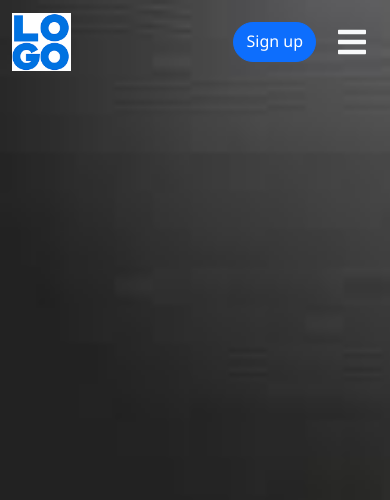
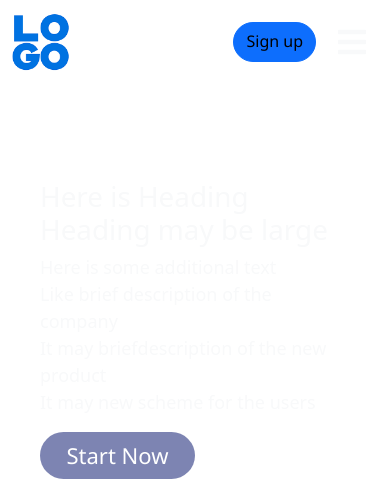
Before and after one commit to smit9924/EnsembleLandingPage, a Django app: page / in a window 390 px wide. Shown: the top 500 px of the page. Run offline with Django 4.2, Linux system fonts and the light colour scheme; some libraries are stand-ins or nearby versions.

Commit message:
videoframe and text added to in the header

```diff
--- a/static/css/index.css
+++ b/static/css/index.css
@@ -1,77 +1,119 @@
-section header{
+section header {
     height: 100vh;
     background-image: url("../img/HeaderBackground.jpg");
     background-repeat: no-repeat;
     background-size: cover;
 }
 
-.navLogo    {
+.navLogo {
     max-width: 60%;
     height: auto;
 }
 
-.navButton{
+.navButton {
     border-radius: 999px;
     margin-left: 10px;
     margin-right: 10px;
 }
-.navLinkButton{
+
+.navLinkButton {
     border-radius: 999px;
 }
 
-.rightElementContaienr{
+.rightElementContaienr {
     margin-left: auto;
 }
 
-.mr-10px{
+.mr-10px {
     margin-right: 10x;
 }
 
-.navLinkFont{
-    color: white!important;
+.navLinkFont {
+    color: white !important;
     font-family: 'Noto Sans';
     text-decoration: none;
 }
-.navHamburger{
+
+.navHamburger {
     font-size: 2rem;
 }
 
-.toggleFont{
-    color: white!important;
+.toggleFont {
+    color: white !important;
     font-family: 'Noto Sans';
     text-decoration: none;
 }
-@media (max-width: 350px){
-    .xxs-none{
+
+@media (max-width: 350px) {
+    .xxs-none {
         display: none;
     }
-    .xxs-block{
-        display: block!important;
+
+    .xxs-block {
+        display: block !important;
     }
 }
-@media (max-width:230px){
-    .xxxs-none{
+
+@media (max-width:230px) {
+    .xxxs-none {
         display: none;
     }
 }
 
+@media (max-width: 576px) {
+    .toggleFont {
+        color: black !important;
+        font-family: 'Noto Sans';
+        text-decoration: none;
+    }
+    section header {
+        height: 100vh;
+        background-image: none;
+        background-repeat: no-repeat;
+        background-size: cover;
+    }
+}
+
+@media (max-width: 768px)
+{
+    .ratio-16x10 {
+        --bs-aspect-ratio: calc(10 / 16 * 100%);
+    }
+}
+
 @media (max-width: 992px) {
-    .navLinkBg{
+    .navLinkBg {
         background-color: white;
     }
-    .navLinkFont{
-        color: black!important;
+
+    .navLinkFont {
+        color: black !important;
         font-family: 'Noto Sans';
         text-decoration: none;
     }
 }
 
-@media (max-width: 576){
-    .toggleFont{
-        color: black!important;
-        font-family: 'Noto Sans';
-        text-decoration: none;
-    }
+
+.ratio-16x10 {
+    --bs-aspect-ratio: calc(10 / 16 * 100%);
+}
+
+.mt-7 {
+    margin-top: 4rem !important;
+}
+
+.headerStart {
+    border-radius: 999px;
+    background-color: #7D84B2;
+    color: white;
+    width: 50%;
+    font-weight: 500;
+    font-family: 'Noto Sans';
+    font-size: 22px;
+}
+
+.headningText{
+    font-size: large;
 }
 /* Media querysection according to bootstrap break points */
 /*
--- a/templates/home/index.html
+++ b/templates/home/index.html
@@ -30,9 +30,11 @@ index
                         aria-disabled="true">Pricing</a>
                     <a href="#" class="navButton toggleFont d-none d-sm-block" tabindex="-1" role="button"
                         aria-disabled="true">Login</a>
-                    <a href="#" class="btn btn-primary toggleFont navButton xxs-none" tabindex="-1" role="button" aria-disabled="true">Sign up</a>
-                    <button class="navbar-toggler border-0 text-light" type="button" data-bs-toggle="collapse" data-bs-target="#navbarNav"
-                        aria-controls="navbarNav" aria-expanded="false" aria-label="Toggle navigation">
+                    <a href="#" class="btn btn-primary toggleFont navButton xxs-none" tabindex="-1" role="button"
+                        aria-disabled="true">Sign up</a>
+                    <button class="navbar-toggler border-0 text-light" type="button" data-bs-toggle="collapse"
+                        data-bs-target="#navbarNav" aria-controls="navbarNav" aria-expanded="false"
+                        aria-label="Toggle navigation">
                         <i class="fas fa-bars navHamburger"></i>
                     </button>
                 </div><!--Toggle-->
@@ -53,7 +55,8 @@ index
                             <a class="nav-link navLinkFont" href="#">Login</a>
                         </li>
                         <li class="nav-item d-none xxs-block navLinkBg">
-                            <a href="#" class="btn btn-primary navLinkFont navLinkButton" tabindex="-1" role="button" aria-disabled="true">Sign up</a>
+                            <a href="#" class="btn btn-primary navLinkFont navLinkButton" tabindex="-1" role="button"
+                                aria-disabled="true">Sign up</a>
                         </li>
                     </ul>
                 </div><!--Navlink-->
@@ -62,10 +65,44 @@ index
                     aria-disabled="true">Pricing</a>
                 <a href="#" class="navButton navLinkFont d-none d-lg-block" tabindex="-1" role="button"
                     aria-disabled="true">Login</a>
-                <a href="#" class="btn btn-primary navLinkFont navButton d-none d-lg-block xxs-none" tabindex="-1" role="button"
-                    aria-disabled="true">Sign up</a>
+                <a href="#" class="btn btn-primary navLinkFont navButton d-none d-lg-block xxs-none" tabindex="-1"
+                    role="button" aria-disabled="true">Sign up</a>
             </div>
         </nav><!--End Navbar-->
+
+        <div class="container-fluid p-3 mt-7">
+            <div class="row">
+
+                <div class="col-lg-6 col-md-6 h-100 text-center text-light my-auto">
+                    <div class="container">
+                        <div class="conatainer text-start mt-3">
+                            <h1 class="m-0">Here is Heading</h1>
+                            <h1 class="m-0">Heading may be large</h1>
+                            <div class="container p-0 pt-2 headningText">
+                                Here is some additional text
+                                <br>
+                                Like brief description of the company
+                                <br>
+                                It may briefdescription of the new product
+                                <br>
+                                It may new scheme for the users
+                            </div>
+                            <div class="container-fluid p-0 ">
+                                <button class="btn mt-3 headerStart" >Start Now</button>
+                            </div>
+                        </div>
+                    </div>
+
+                </div>
+
+                <!--Video frame-->
+                <div class="col-lg-6 col-md-6 text-center mt-2 p-3">
+                    <div class="ratio ratio-16x10">
+                        <iframe src="https://www.youtube.com/embed/t0Q2otsqC4I" frameborder="0" allowfullscreen></iframe>
+                    </div>
+                </div><!--End Video frame-->
+            </div>
+        </div>
     </header><!--End header-->
 </section><!--End section-->
 {% endblock body %}
```
